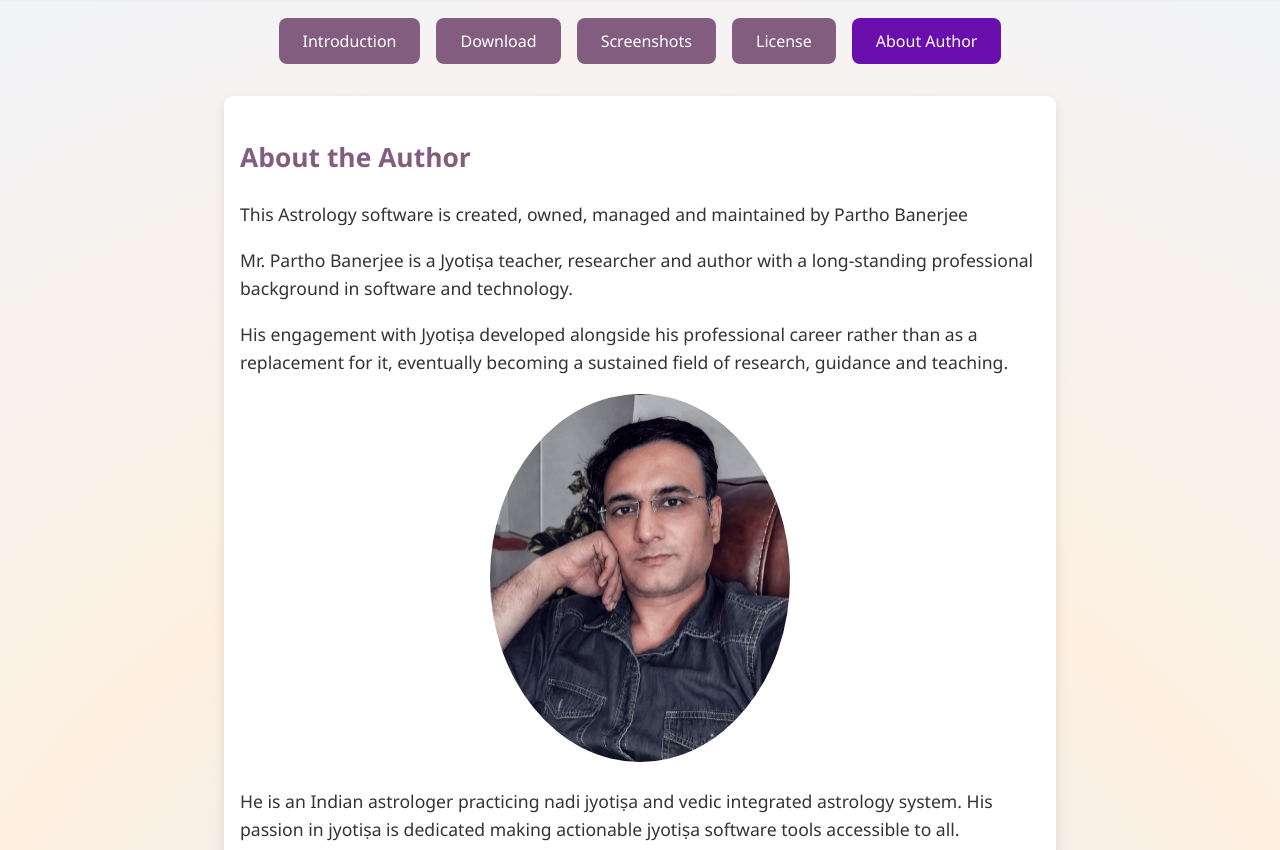
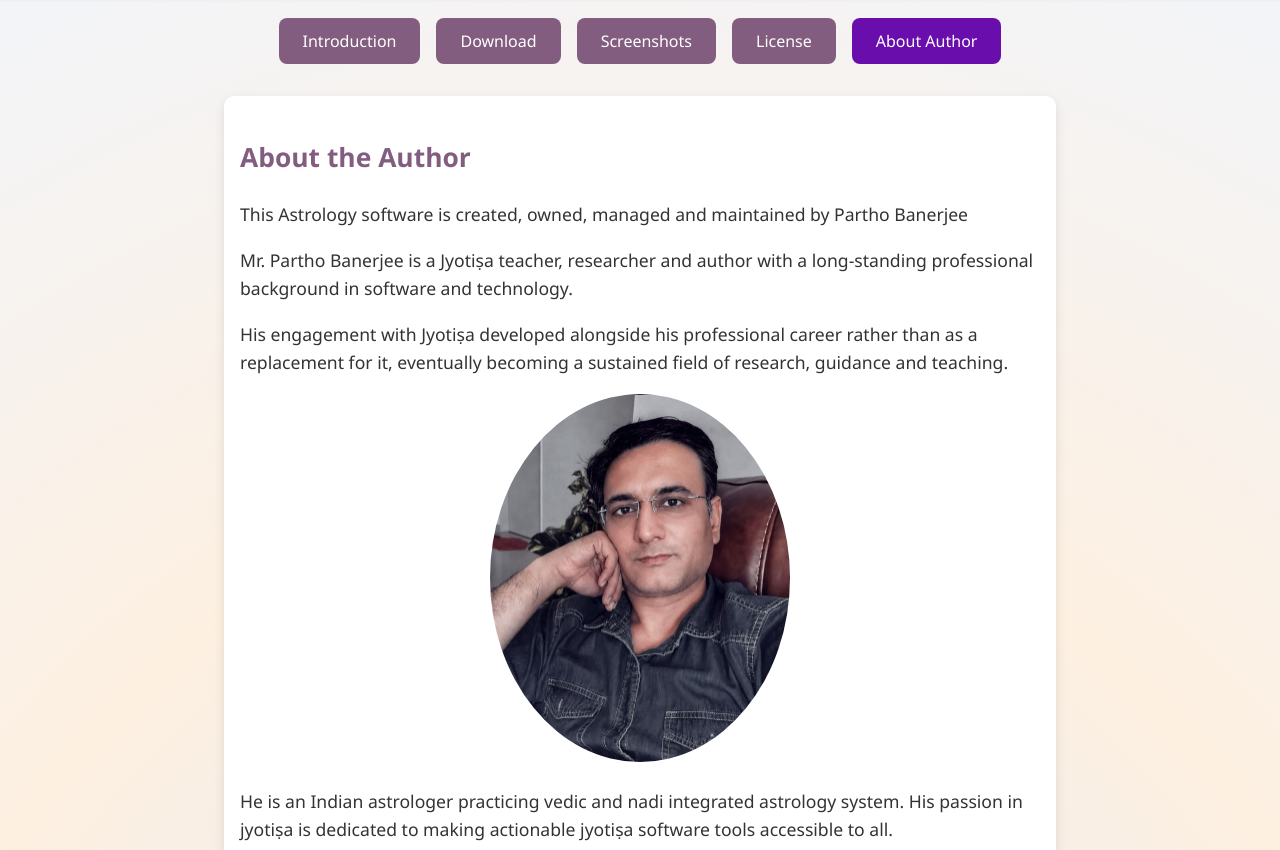
Before and after one commit to bhagwate/Lagna-One, a plain HTML site: page about.html in a window 1280 px wide. Shown: the part 102-952 px from the top of the page. Drawn offline with Linux system fonts and the light colour scheme.

Commit message:
Update astrologer description in about.html
Corrected the description of the astrologer's practice.

```diff
--- a/about.html
+++ b/about.html
@@ -274,7 +274,7 @@
              style="border-radius:50%;">
       </div>
 
-      <p>He is an Indian astrologer practicing nadi jyotiṣa and vedic integrated astrology system. His passion in jyotiṣa is dedicated making actionable jyotiṣa software tools accessible to all.</p>
+      <p>He is an Indian astrologer practicing vedic and nadi integrated astrology system. His passion in jyotiṣa is dedicated to making actionable jyotiṣa software tools accessible to all.</p>
 
       <p>LagnaOne is designed to grow with and for the Jyotiṣa community.</p>
 
```
